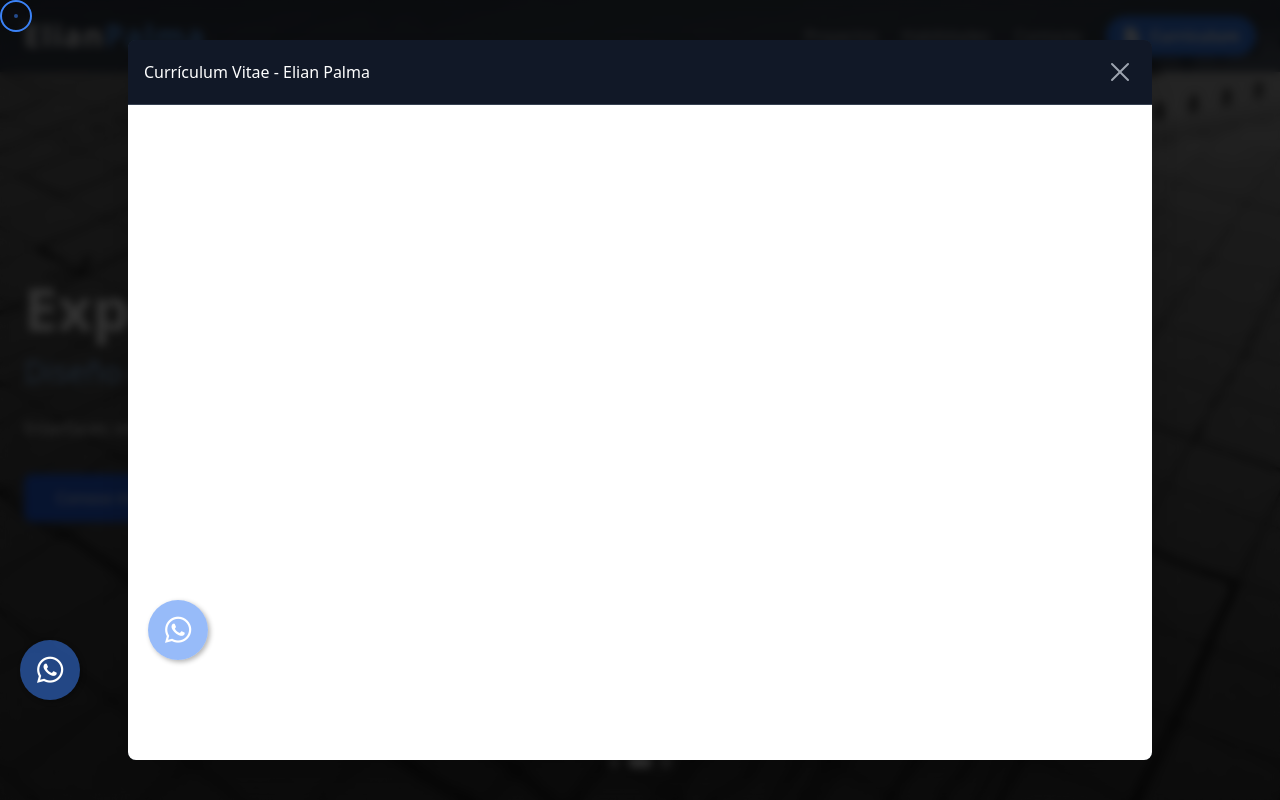
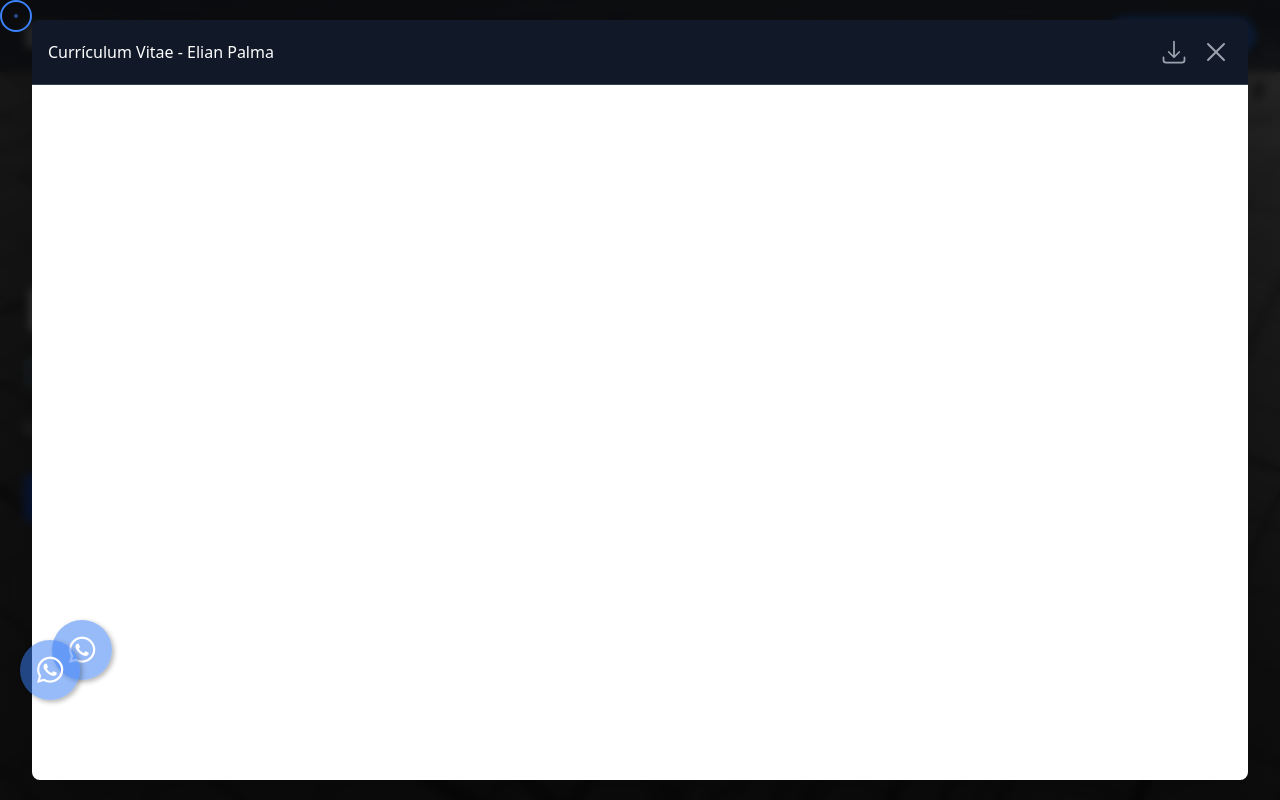
Before and after one commit to ElianPalma/elianpalma, a React (Create React App) app: page / in a window 1280 px wide. Both pictures are taken after a click on the button "Currículum". Shown: the top 800 px of the page. Built offline with nearby package versions, Linux system fonts and the light colour scheme.

Commit message:
Update PortfolioHeader.js

```diff
--- a/src/components/PortfolioHeader.js
+++ b/src/components/PortfolioHeader.js
@@ -1,5 +1,5 @@
 import React, { useState, useEffect } from 'react';
-import { DocumentArrowDownIcon, XMarkIcon } from '@heroicons/react/24/solid';
+import { DocumentArrowDownIcon, ArrowDownTrayIcon, XMarkIcon } from '@heroicons/react/24/solid';
 // Importa el PDF directamente
 import pdfCV from './img/Elian Palma CV 2026.pdf';
 
@@ -52,7 +52,7 @@ const PortfolioHeader = () => {
                 <span className="absolute bottom-0 left-0 w-0 h-0.5 bg-blue-400 transition-all duration-200 group-hover:w-full"></span>
               </a>
 
-              {/* Botón ajustado para abrir modal */}
+              {/* Botón en el header */}
               <button
                 onClick={toggleModal}
                 className="bg-blue-500 hover:bg-blue-600 text-white font-semibold py-2 px-4 rounded-full transition-colors shadow-md flex items-center"
@@ -88,19 +88,35 @@ const PortfolioHeader = () => {
         </div>
       </header>
 
-      {/* MODAL DEL PDF */}
+      {/* MODAL DEL PDF - MODIFICADO PARA SER MÁS GRANDE Y TENER BOTÓN DE DESCARGA */}
       {showModal && (
-        <div className="fixed inset-0 z-[60] flex items-center justify-center p-4 bg-black/80 backdrop-blur-sm">
-          <div className="relative w-full max-w-5xl h-[90vh] bg-gray-800 rounded-lg shadow-2xl overflow-hidden flex flex-col">
+        <div className="fixed inset-0 z-[60] flex items-center justify-center p-2 bg-black/80 backdrop-blur-sm">
+          {/* Contenedor del modal maximizado: w-[95vw] h-[95vh] */}
+          <div className="relative w-full md:w-[95vw] h-[90vh] md:h-[95vh] bg-gray-800 rounded-lg shadow-2xl overflow-hidden flex flex-col transition-all duration-300">
             {/* Barra superior del modal */}
             <div className="flex items-center justify-between p-4 border-b border-gray-700 bg-gray-900">
               <h3 className="text-white font-medium">Currículum Vitae - Elian Palma</h3>
-              <button
-                onClick={toggleModal}
-                className="text-gray-400 hover:text-white transition-colors"
-              >
-                <XMarkIcon className="w-8 h-8" />
-              </button>
+
+              <div className="flex items-center space-x-3">
+                {/* NUEVO: Botón de Descarga */}
+                <a
+                  href={pdfCV}
+                  download="Elian_Palma_CV_2026.pdf" // Forzar la descarga
+                  title="Descargar Currículum"
+                  className="text-gray-400 hover:text-blue-400 transition-colors"
+                >
+                  <ArrowDownTrayIcon className="w-7 h-7" />
+                </a>
+
+                {/* Botón Cerrar */}
+                <button
+                  onClick={toggleModal}
+                  title="Cerrar"
+                  className="text-gray-400 hover:text-red-500 transition-colors"
+                >
+                  <XMarkIcon className="w-8 h-8" />
+                </button>
+              </div>
             </div>
 
             {/* Contenedor del PDF */}
```
